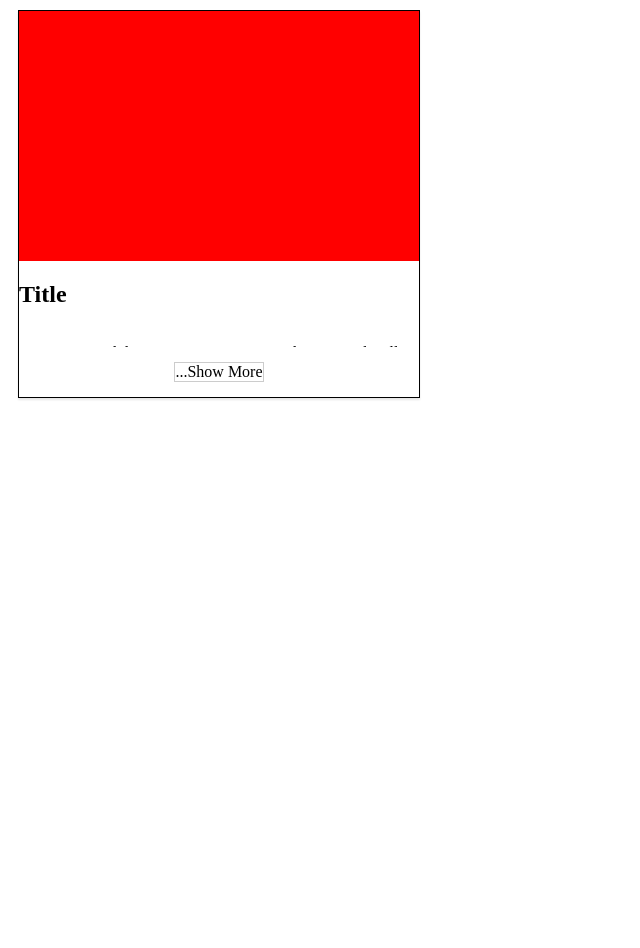
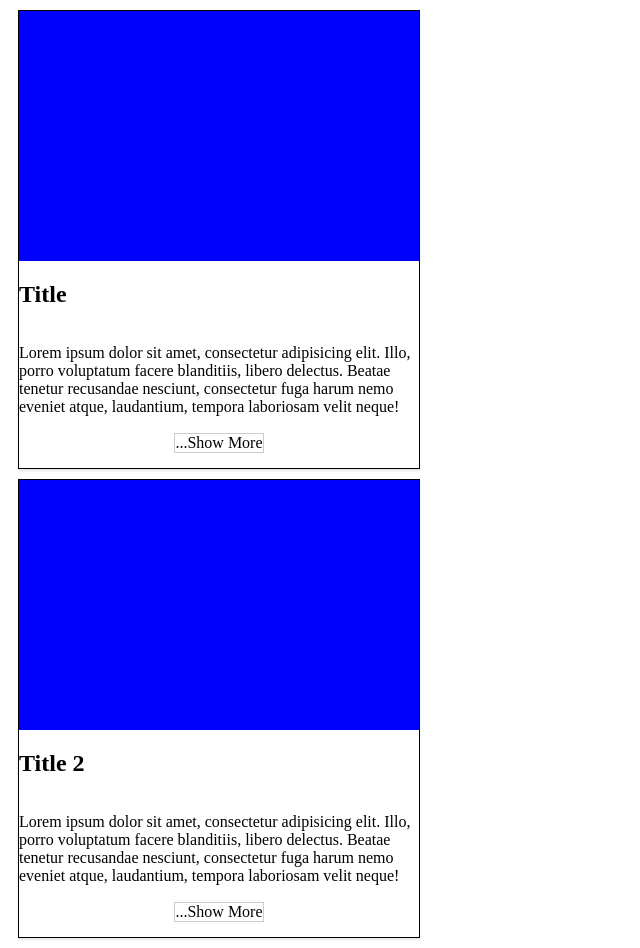
Before and after one commit to stevepo74/readMoreHiddenTextDropdown, a plain HTML site: page index.html in a window 1280 px wide. Shown: the whole page, without its empty margins (0-640 px from the left). Before the commit the page ends 800 px from the top, so only its background shows below. Drawn offline with Linux system fonts and the light colour scheme.

Commit message:
added second card with unique ids

```diff
--- a/index.html
+++ b/index.html
@@ -17,7 +17,7 @@
       <div class="description">
           <div class="expandMoreContent" id="showMoreContent1">
             <p>
-            Lorem ipsum dolor sit amet, consectetur adipisicing elit. Illo, porro voluptatum facere blanditiis, libero delectus. Beatae tenetur recusandae nesciunt, consectetur fuga harum nemo eveniet atque, laudantium, tempora laboriosam velit neque!
+            Lorem ipsum dolor sit amet, consectetur adipisicing elit. Illo, porro voluptatum facere blanditiis, libero delectus. Beatae tenetur recusandae nesciunt, consectetur fuga harum nemo eveniet atque, laudantium, tempora laboriosam velit neque! Lorem ipsum dolor sit amet, consectetur adipisicing elit. Illum ipsa ipsam eveniet, molestiae cum veniam, explicabo reiciendis magni molestias sapiente enim? Eaque, tenetur cumque mollitia distinctio porro cum sed explicabo.
             </p>
           </div>
           <div class="expandMoreHolder">
@@ -26,5 +26,23 @@
       </div>
     </div>
 
+    <div class="card">
+      <div class="placeholder-for-image">
+      </div>
+      <div class="info">
+        <h2>Title 2</h2>
+      </div>
+      <div class="description">
+          <div class="expandMoreContent" id="showMoreContent2">
+            <p>
+            Lorem ipsum dolor sit amet, consectetur adipisicing elit. Illo, porro voluptatum facere blanditiis, libero delectus. Beatae tenetur recusandae nesciunt, consectetur fuga harum nemo eveniet atque, laudantium, tempora laboriosam velit neque! Lorem ipsum dolor sit amet, consectetur adipisicing elit. Illum ipsa ipsam eveniet, molestiae cum veniam, explicabo reiciendis magni molestias sapiente enim? Eaque, tenetur cumque mollitia distinctio porro cum sed explicabo.
+            </p>
+          </div>
+          <div class="expandMoreHolder">
+            <span expand-more data-hidetext="Show Less..." data-showtext="Show More..." data-target="showMoreContent2" class="btn-expand-more">...Show More</span>
+          </div>
+      </div>
+    </div>
+
   </body>
 </html>
--- a/style.css
+++ b/style.css
@@ -9,11 +9,11 @@
 .placeholder-for-image {
   width: 400px;
   height: 250px;
-  background-color: red;
+  background-color: blue;
 }
 
 .expandMoreContent {
-  height: 19px;
+  height: 90px;
   overflow: hidden;
   transition: height 0.5s ease-in-out;
   position: relative;
```
